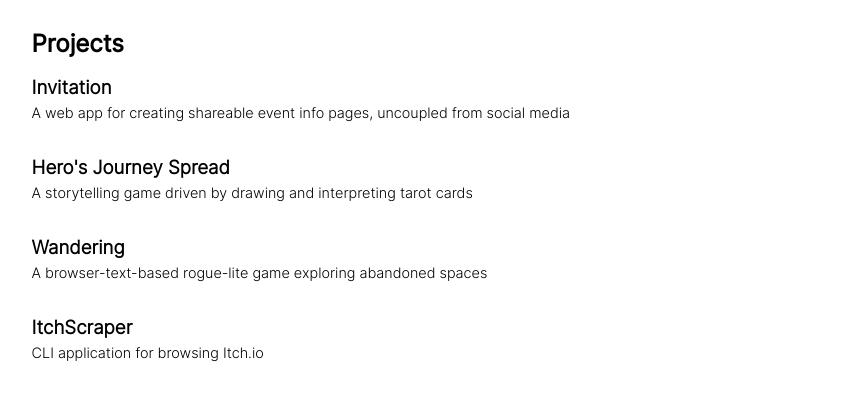
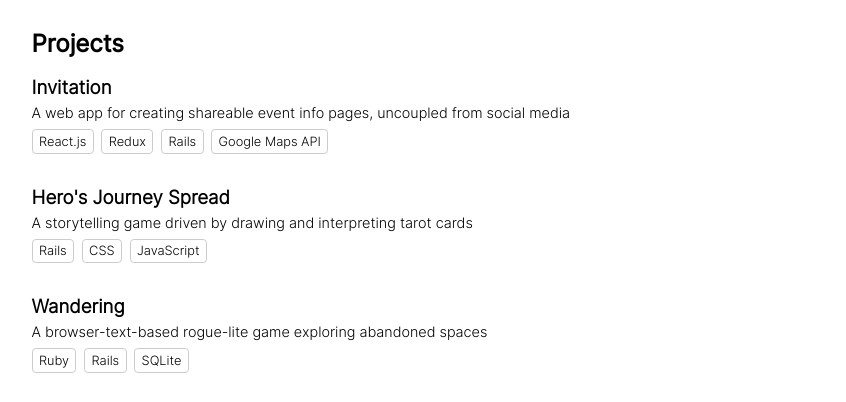
Before and after one commit to khongcodes/portfolio-v1, a Gatsby site: page / in a window 1280 px wide. Shown: the part 111-513 px from the top of the page, without its empty margins (166-1012 px from the left). Built offline with nearby package versions, Linux system fonts and the light colour scheme; Gatsby itself is replaced by a stand-in of ours.

Commit message:
add expand project view, add tech list

```diff
--- a/src/components/Project.js
+++ b/src/components/Project.js
@@ -1,6 +1,21 @@
-import React, { useState } from 'react'
+import React from 'react'
 
 import projectStyles from '../styles/Project.module.scss'
+
+const ExpandedProject = ({active}) => {
+  if (active) {
+    return (
+      <div className={projectStyles.expandedProject}>
+        expanded
+      </div>
+    )
+  } else {
+    return (
+      <div>
+      </div>
+    )
+  }
+}
 
 const Project = ({
   informListStatus, projectId, active,
@@ -11,12 +26,18 @@ const Project = ({
     informListStatus(active ? 0 : projectId);
   }
 
-  // const getColor = () => active ? 'green' : 'pink'
-
   return (
     <div className={projectStyles.projectTitleContainer} onClick = {handleClick}>
-      <h3 className={projectStyles.title}> {name}</h3>
-      <p className={projectStyles.description}> {description}</p>
+      <h3 className={projectStyles.title}> {name} </h3>
+      <p className={projectStyles.description}> {description} </p>
+
+      <div className={projectStyles.techList}>
+        {tech.map(string => (
+          <div className={projectStyles.tech}> {string} </div>
+        ))}
+      </div>
+
+      <ExpandedProject active={active}/>
     </div>
   )
 }
--- a/src/styles/Project.module.scss
+++ b/src/styles/Project.module.scss
@@ -7,7 +7,8 @@
 
 .projectTitleContainer {
   width: 80%;
-  height: 3em;
+  max-height: fit-content;
+  min-height: 3em;
   margin-bottom: 2em;
   margin-top: 0em;
 }
@@ -26,6 +27,40 @@
 
 .description {
   @extend %noSelect;
-  margin-top: 0;
+  margin: 0;
   font-size: 0.9em;
 }
+
+.techList {
+  @extend %noSelect;
+  margin: 0.5rem 0 1rem;
+}
+
+.tech {
+  display: inline-block;
+  width: fit-content;
+  font-size: 0.8em;
+  padding: 0.3em 0.5em;
+  margin: 0 0.3em;
+  border: 0.5px solid rgb(204, 204, 204);
+  border-radius: 0.3em;
+}
+
+.tech:hover {
+  background-color: rgb(255, 225, 230);
+  border-color: pink;
+}
+
+.tech:first-of-type {
+  margin-left: 0;
+}
+
+///////////////////////////////////////////////////////////////////////////////////////////////////
+///////////////////////                expanded project                ////////////////////////////
+///////////////////////////////////////////////////////////////////////////////////////////////////
+
+.expandedProject {
+  display: inline-block;
+  background-color: pink;
+  height: 10em;
+}
--- a/src/styles/footer.module.scss
+++ b/src/styles/footer.module.scss
@@ -28,7 +28,7 @@
 .iconList {
   list-style: none;
   padding-left: 0;
-  margin-top: -0.4rem;
+  margin-top: -0.5rem;
 }
 
 .iconLink {
```
